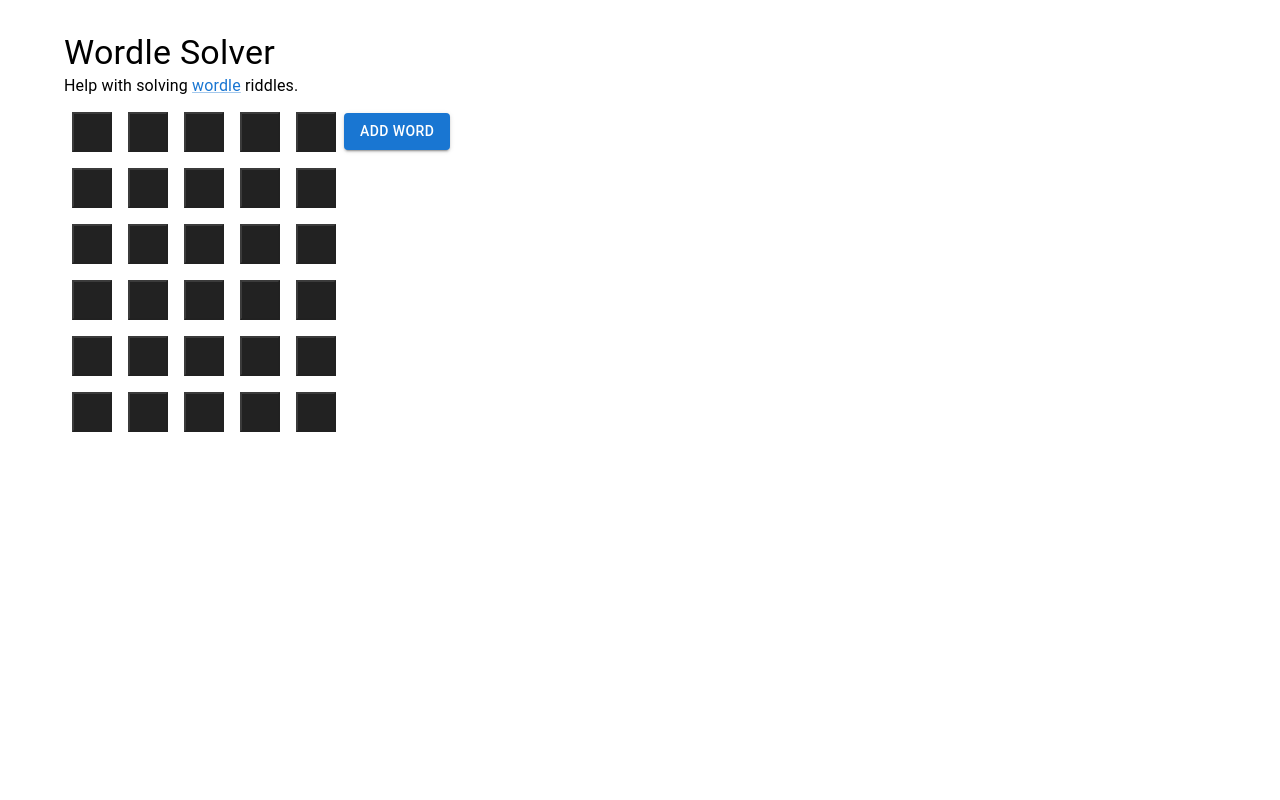
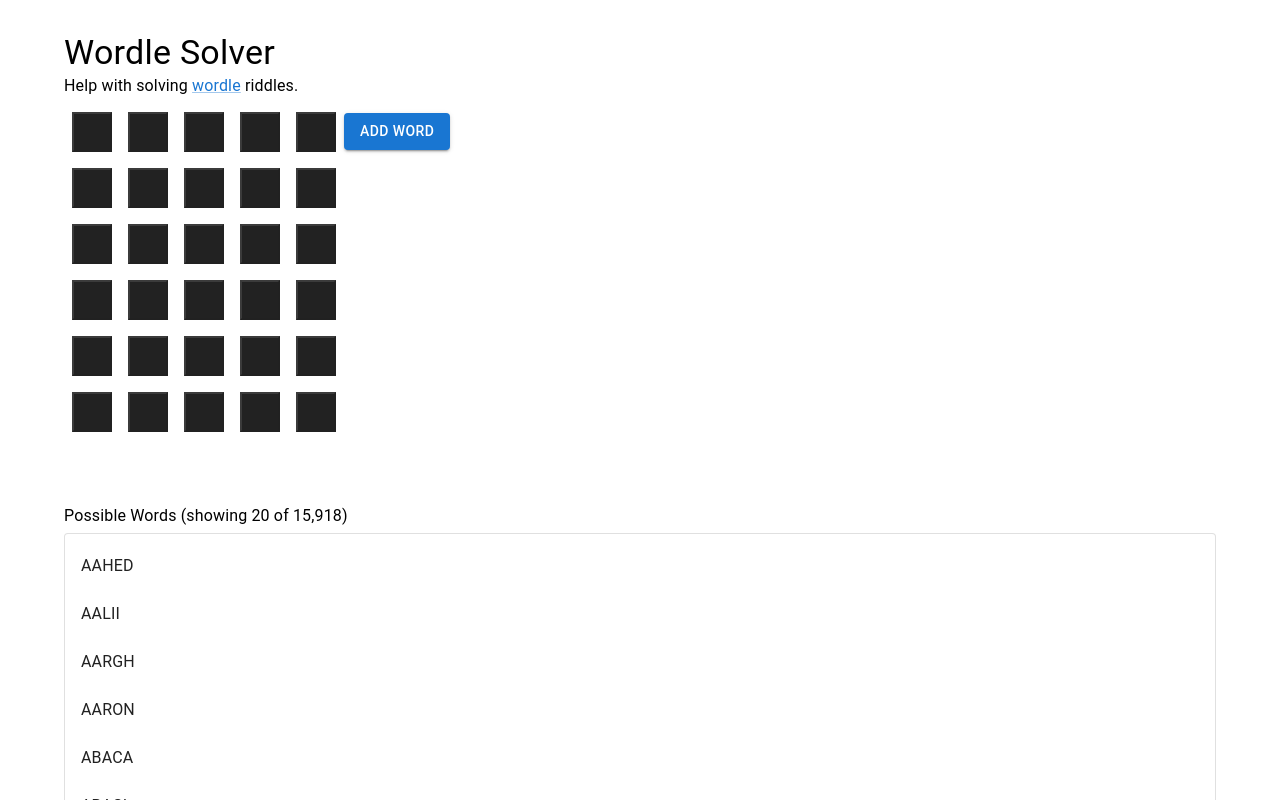
Before and after one commit to austinChappell/wordle_solver, a React (Create React App) app: page / in a window 1280 px wide. Shown: the top 800 px of the page. Built offline with nearby package versions, Linux system fonts and the light colour scheme.

Commit message:
Add autofocus to buttons

```diff
--- a/src/App.tsx
+++ b/src/App.tsx
@@ -111,7 +111,6 @@
           />
         ))}
 
-        {attemptedGuesses.length > 0 && (
         <Box marginTop={8}>
           <Typography gutterBottom>
             Possible Words (showing {Math.min(remainingPossibleWords.length, maxPossibilitiesToShow)} of {remainingPossibleWords.length.toLocaleString()})
@@ -129,7 +128,6 @@
             </List>
           </Paper>
         </Box>
-        )}
       </Container>
     </Box>
   );
--- a/src/WordRow.tsx
+++ b/src/WordRow.tsx
@@ -167,6 +167,7 @@
               </Button>
 
               <Button
+                autoFocus
                 color="primary"
                 onClick={handleCompleteYellowLetters}
                 variant="contained"
@@ -197,6 +198,7 @@
               </Button>
 
               <Button
+                autoFocus
                 color="primary"
                 onClick={handleClickDone}
                 variant="contained"
```
Lines whose indentation alone changed are shown as unchanged.
